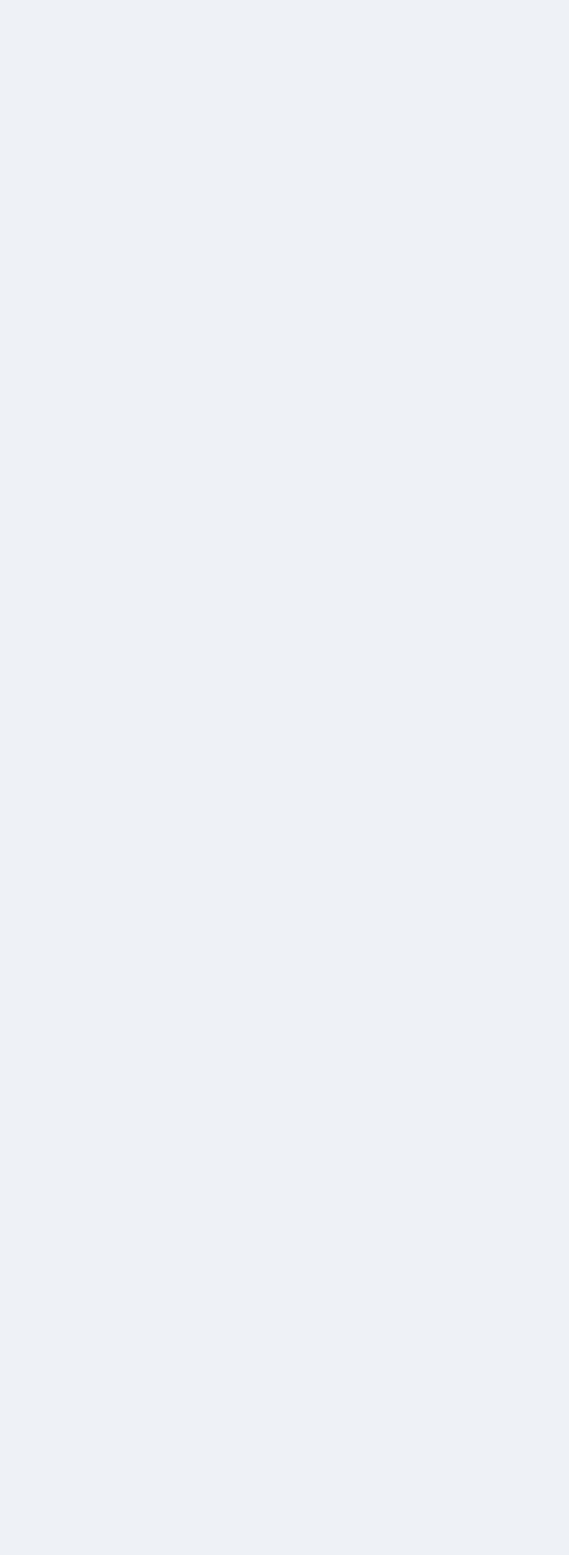
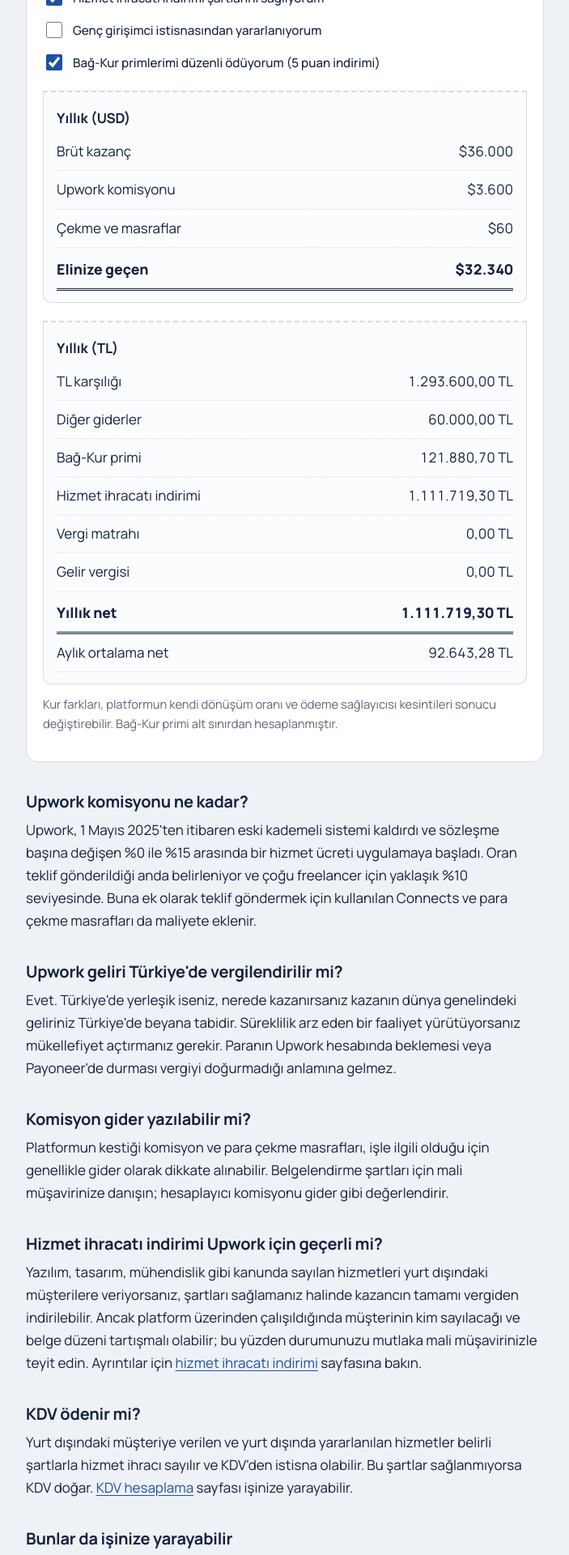
Before and after one commit to yavuzscvk-source/freelancer-vergi, a Next.js app: page /upwork-vergi-hesaplama in a window 1280 px wide. Before the commit this address had no page. Shown: the part 860-2780 px from the top of the page at 81% size, without its empty margins (288-991 px from the left). Before the commit the page ends 800 px from the top, so only its background shows below. Built offline with nearby package versions, Linux system fonts and the light colour scheme.

Commit message:
Create page.js

```diff
--- /dev/null
+++ b/app/upwork-vergi-hesaplama/page.js
@@ -0,0 +1,38 @@
+import Link from "next/link";
+import PlatformHesaplayici from "../PlatformHesaplayici";
+import Kaynaklar from "../Kaynaklar";
+import { sayfa } from "../../lib/seo";
+
+export const metadata = sayfa({
+  baslik: "Upwork Vergi Hesaplama 2026 (Türkiye)",
+  aciklama: "Upwork gelirinizden komisyon, Bağ-Kur ve vergi düşüldükten sonra elinize ne geçtiğini hesaplayın. Hizmet ihracatı indirimi dahil.",
+  yol: "/upwork-vergi-hesaplama",
+});
+
+export default function Upwork() {
+  return (
+    <>
+      <h1>Upwork vergi hesaplama 2026</h1>
+      <p>Upwork kazancınızı girin; komisyon, kur, Bağ-Kur ve gelir vergisinden sonra cebinize kalanı görün.</p>
+
+      <PlatformHesaplayici platform="Upwork" varsayilanKomisyon={10} />
+
+      <h2>Upwork komisyonu ne kadar?</h2>
+      <p>Upwork, 1 Mayıs 2025'ten itibaren eski kademeli sistemi kaldırdı ve sözleşme başına değişen %0 ile %15 arasında bir hizmet ücreti uygulamaya başladı. Oran teklif gönderildiği anda belirleniyor ve çoğu freelancer için yaklaşık %10 seviyesinde. Buna ek olarak teklif göndermek için kullanılan Connects ve para çekme masrafları da maliyete eklenir.</p>
+
+      <h2>Upwork geliri Türkiye'de vergilendirilir mi?</h2>
+      <p>Evet. Türkiye'de yerleşik iseniz, nerede kazanırsanız kazanın dünya genelindeki geliriniz Türkiye'de beyana tabidir. Süreklilik arz eden bir faaliyet yürütüyorsanız mükellefiyet açtırmanız gerekir. Paranın Upwork hesabında beklemesi veya Payoneer'de durması vergiyi doğurmadığı anlamına gelmez.</p>
+
+      <h2>Komisyon gider yazılabilir mi?</h2>
+      <p>Platformun kestiği komisyon ve para çekme masrafları, işle ilgili olduğu için genellikle gider olarak dikkate alınabilir. Belgelendirme şartları için mali müşavirinize danışın; hesaplayıcı komisyonu gider gibi değerlendirir.</p>
+
+      <h2>Hizmet ihracatı indirimi Upwork için geçerli mi?</h2>
+      <p>Yazılım, tasarım, mühendislik gibi kanunda sayılan hizmetleri yurt dışındaki müşterilere veriyorsanız, şartları sağlamanız halinde kazancın tamamı vergiden indirilebilir. Ancak platform üzerinden çalışıldığında müşterinin kim sayılacağı ve belge düzeni tartışmalı olabilir; bu yüzden durumunuzu mutlaka mali müşavirinizle teyit edin. Ayrıntılar için <Link href="/hizmet-ihracati-vergi-indirimi">hizmet ihracatı indirimi</Link> sayfasına bakın.</p>
+
+      <h2>KDV ödenir mi?</h2>
+      <p>Yurt dışındaki müşteriye verilen ve yurt dışında yararlanılan hizmetler belirli şartlarla hizmet ihracı sayılır ve KDV'den istisna olabilir. Bu şartlar sağlanmıyorsa KDV doğar. <Link href="/kdv-hesaplama">KDV hesaplama</Link> sayfası işinize yarayabilir.</p>
+
+      <Kaynaklar sayfa="upwork" />
+    </>
+  );
+}
```
